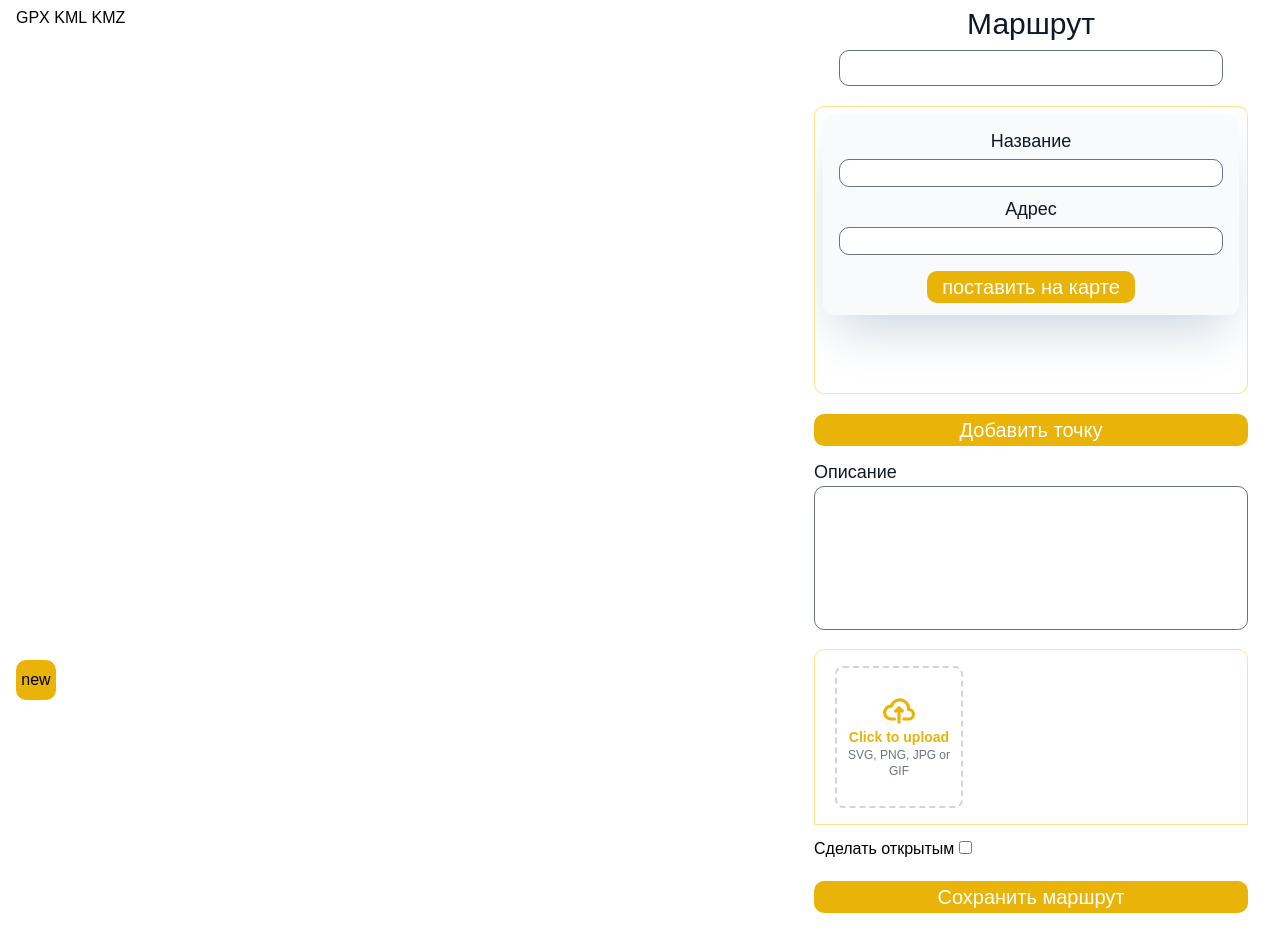
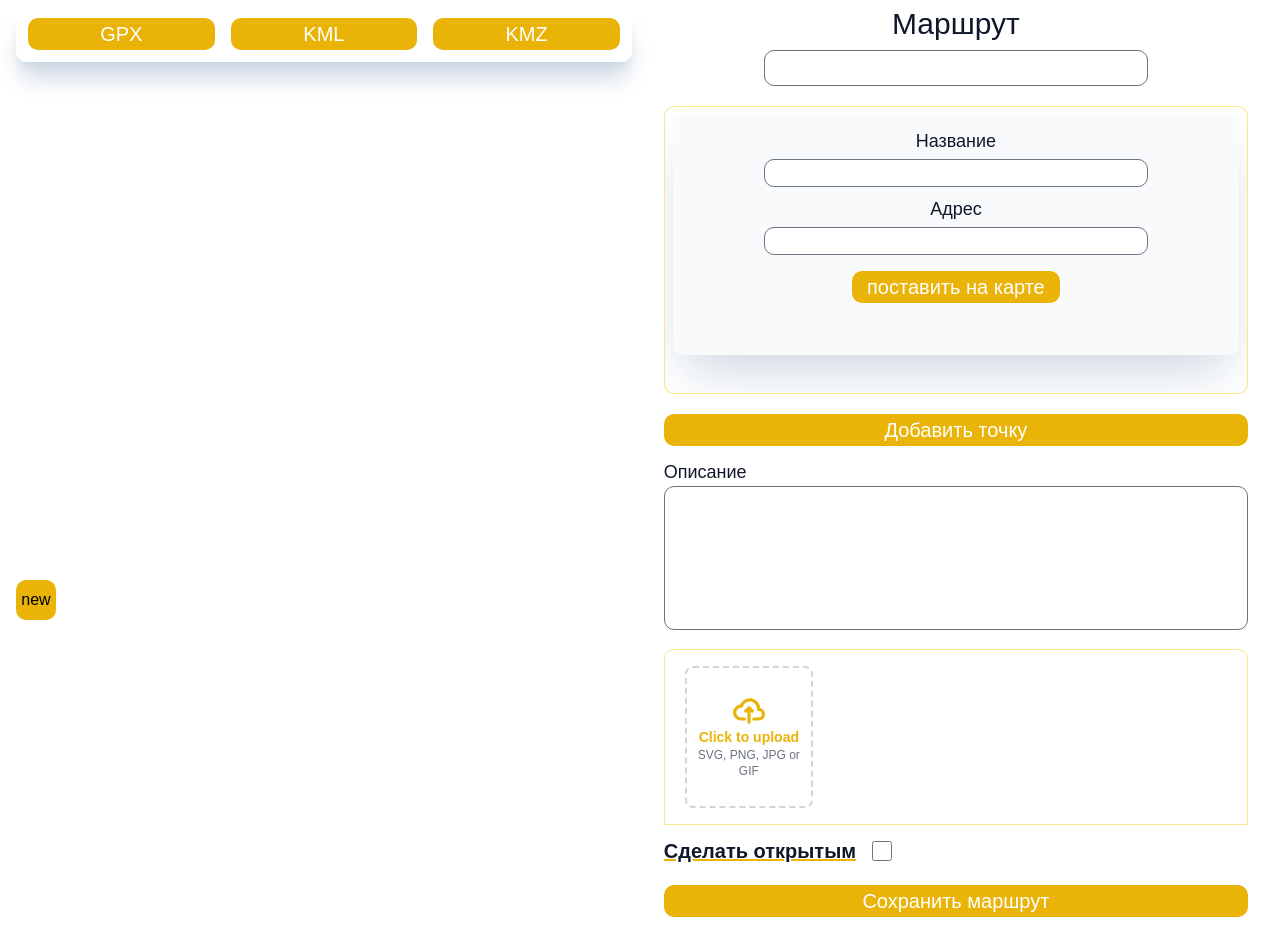
Before and after one commit to Shogun-Sun/Techno-Strelka-Qualifier, a website: page public/pages/watchRoute.html in a window 1280 px wide. Shown: the part 50-983 px from the top of the page. Drawn offline with nearby package versions, Linux system fonts and the light colour scheme; no server answers.

Commit message:
fix bugs

```diff
--- a/public/css/login_in.css
+++ b/public/css/login_in.css
@@ -57,7 +57,10 @@
 }
 
 .point{
-    @apply rounded-10 shrink-0 flex flex-col px-4 py-1 h-[200px] bg-gray-50 shadow-2xl dark:bg-slate-700 shadow-slate-300 dark:shadow-slate-900
+    @apply rounded-10 shrink-0 flex flex-col px-4 py-1 h-[240px] bg-gray-50 shadow-2xl dark:bg-slate-700 shadow-slate-300 dark:shadow-slate-900
+}
+.error{
+    @apply text-lg font-semibold text-rose-700 text-center dark:text-pink-600;
 }
 .point_lable{
     @apply text-center text-lg text-slate-900 mt-2 mb-1 dark:text-gray-300
--- a/public/js/moderation.js
+++ b/public/js/moderation.js
@@ -34,11 +34,13 @@ async function loadContent() {
               );
               map.geoObjects.add(multiRoute);
 
+              document.querySelector('#name').innerText = route.RoutesHistories[0].route_name;
               document.querySelector("#description").innerText = route.RoutesHistories[0].route_description
 
               console.log(route.RoutesHistories[0].route_images.split(","))
               route.RoutesHistories[0].route_images.split(",").forEach((photo) => {
                 let img = document.createElement("img")
+                img.className = 'h-[150px] w-auto';
                 img.src = `/storages/images/${photo}`
                 document.querySelector("#photos").append(img)
               })
--- a/public/js/watchRoute.js
+++ b/public/js/watchRoute.js
@@ -229,7 +229,7 @@ function init() {
         edit_route.data.RoutesHistories[0].route_images.split(",").forEach((photo) => {
             let img = document.createElement("img")
             img.src = `/storages/images/${photo}`
-            img.className="w-auto h-32"
+            img.className="rounded-10 h-full w-auto shadow-2xl shadow-slate-900"
 
             document.querySelector("#puctureArea").append(img)
         })
@@ -493,7 +493,7 @@ map.controls.add(searchControl);
     });
 
     const uploadData = await uploadResponse.json();
-    // window.location.href = "/";
+    window.location.href = "/profile";
   };
 
 
--- a/public/pages/watchRoute.html
+++ b/public/pages/watchRoute.html
@@ -105,17 +105,21 @@
 
 
     <main class="lg:flex justify-between gap-8 lg:gap-4 mt-14 px-4 ">
-        <div class="w-full flex flex-col">
-            <div id="exportButtons">
-                <button id="GPX_btn">GPX</button>
-                <button id="KML_btn">KML</button>
-                <button id="KMZ_btn">KMZ</button>
+        <div class="w-full lg:w-1/2 pb-4 rounded-10 h-[50vh] md:h-[70vh] lg:h-[630px] gap-4 flex flex-col">
+            <div id="exportButtons" class="rounded-10 flex gap-4 p-3 bg-white shadow-xl shadow-slate-300 dark:shadow-slate-950 dark:bg-slate-900">
+                <button id="GPX_btn" class="text-lg h-6 w-full flex items-center justify-center rounded-10 bg-yellow-500
+                text-white md:text-xl md:h-8 md:py-2 hover:bg-yellow-400 ">GPX</button>
+                <button id="KML_btn" class="text-lg h-6 w-full flex items-center justify-center rounded-10 bg-yellow-500
+                text-white md:text-xl md:h-8 md:py-2 hover:bg-yellow-400 ">KML</button>
+                <button id="KMZ_btn" class="text-lg h-6 w-full flex items-center justify-center rounded-10 bg-yellow-500
+                text-white md:text-xl md:h-8 md:py-2 hover:bg-yellow-400 ">KMZ</button>
             </div>
-            <div id="map" class="w-full pb-4 rounded-10 h-[50vh] md:h-[70vh] lg:h-[630px]"></div>
-            <div id="history" class="">
+            <div id="map" class="w-full h-[50vh] md:h-[70vh] lg:h-[630px]"></div>
+            <div id="history" class="flex flex-row w-full flex-wrap gap-4">
                 <button id="new" class="w-10 h-10 bg-yellow-500 rounded-10">new</button>
             </div>
         </div>
+
         <div id="userPoints" class="flex flex-col w-full lg:w-1/2 mt-4 md:mt-0 pb-4 px-4 justify-between gap-3">
 
             <div class="flex flex-col gap-2 mb-2 justify-center">
@@ -170,9 +174,9 @@
 
                 <!-- <button id="uploadButton" class="">Загрузить картинки</button> -->
             </div>
-            <div id="stat">
-                <lable for="status">Сделать открытым</lable>
-                <input id="status" type="checkbox">
+            <div id="stat" class ="flex items-center gap-4">
+                <lable for="status" class="text-slate-900 text-xl font-semibold decoration-yellow-500 underline dark:text-gray-200">Сделать открытым</lable>
+                <input id="status" type="checkbox" class="accent-yellow-500 w-5 h-5">
             </div>
             <div id="buttons" class="">
                 <button id="savebtn" class="text-lg h-6 w-full flex items-center justify-center rounded-10 bg-yellow-500
```
Also changed, not shown: public/pages/createMap.html (+13 -11 lines), public/pages/main_page.html (+1 -1 lines), public/pages/moderation.html (+12 -13 lines), README.md, public/css/login_out.css.
